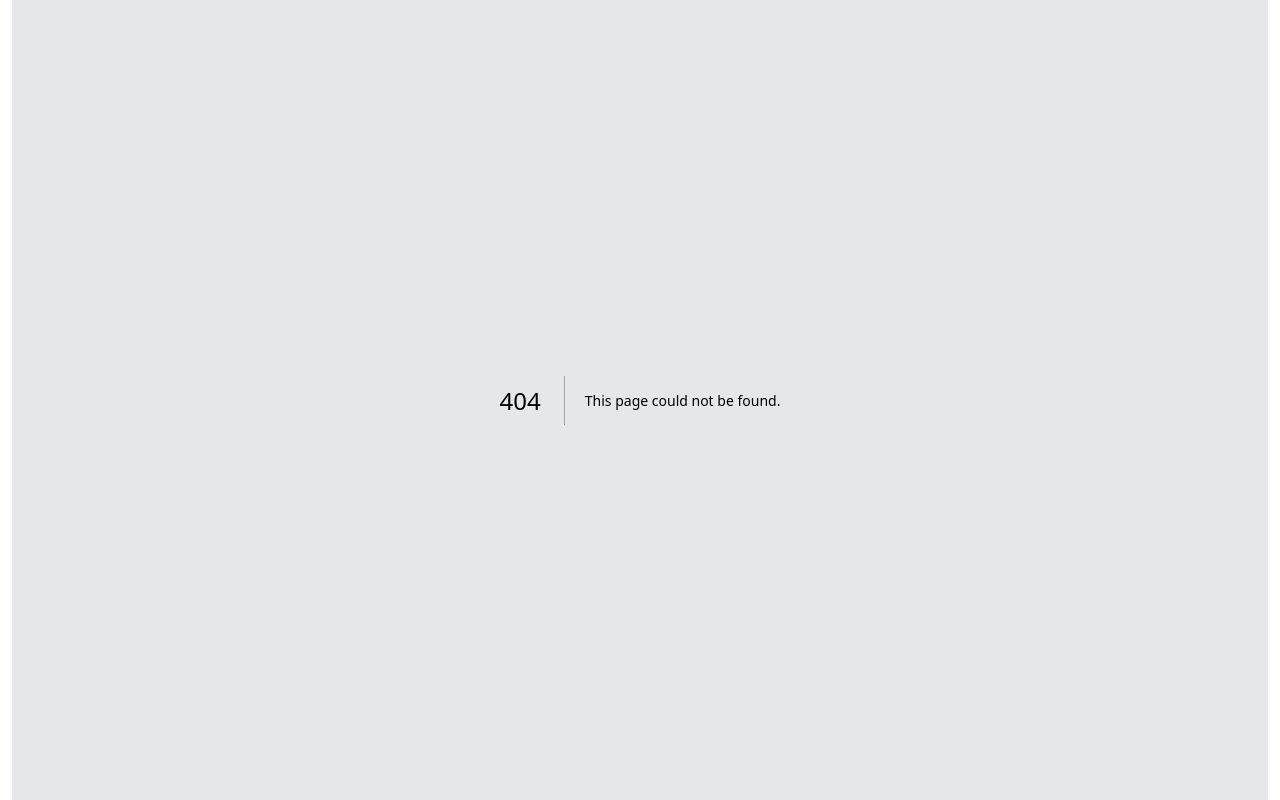
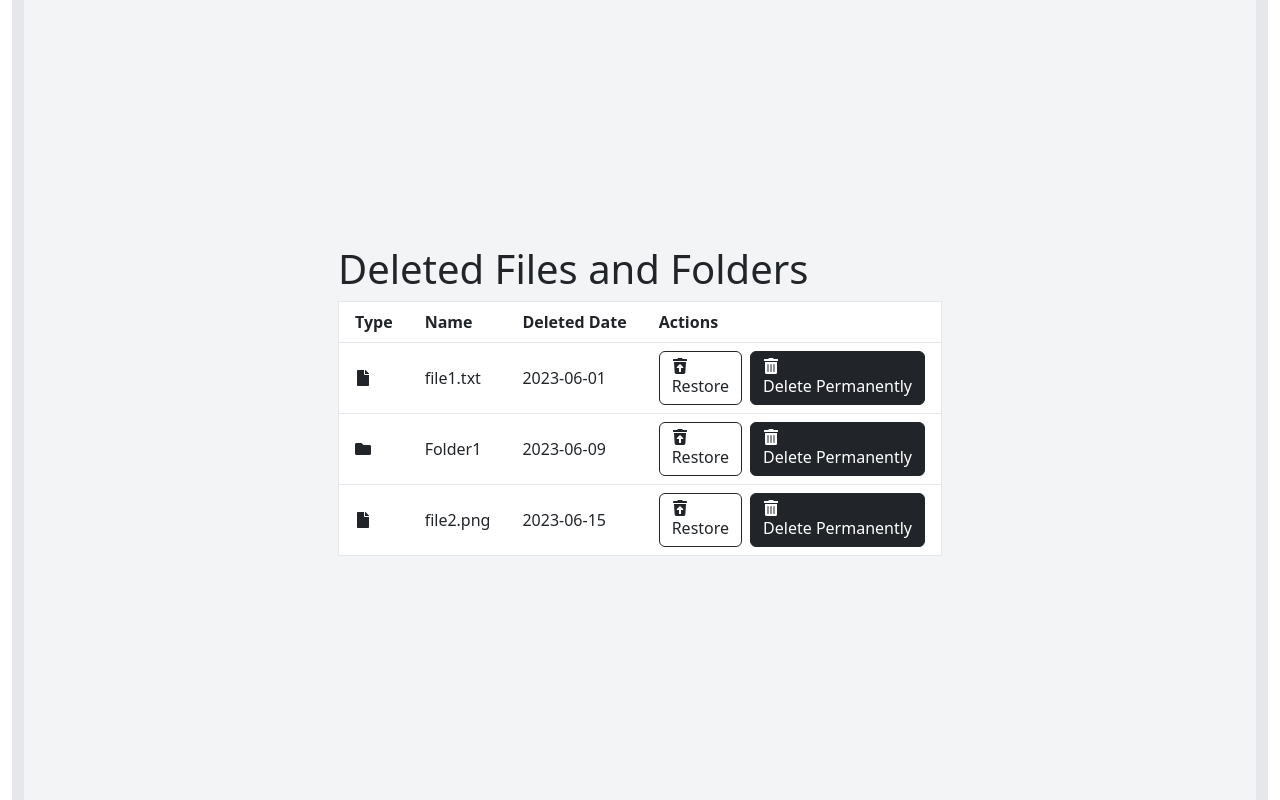
Before and after one commit to aliffianilhamf/salgu, a Next.js app in the folder salgu-front-end/: page /drive/1/1/retention in a window 1280 px wide. Before the commit this address had no page. Built offline with nearby package versions, Linux system fonts and the light colour scheme.

Commit message:
feature: retention page

```diff
--- /dev/null
+++ b/salgu-front-end/src/app/drive/[itemType]/[id]/retention/page.tsx
@@ -0,0 +1,15 @@
+"use client";
+import Link from "next/link";
+import React from "react";
+import { NextPage } from "next";
+import DeletedItems from "@/components/DeletedItems";
+
+const RetentionPage: NextPage = () => {
+  return (
+    <div className="tw-bg-gray-100 tw-min-h-screen tw-flex tw-items-center tw-justify-center">
+      <DeletedItems />
+    </div>
+  );
+};
+
+export default RetentionPage;
--- a/salgu-front-end/src/app/drive/files/[id]/page.tsx
+++ b/salgu-front-end/src/app/drive/files/[id]/page.tsx
@@ -9,7 +9,13 @@ import { filetypemime } from "magic-bytes.js";
 import isutf8 from "isutf8";
 import { saveAs } from "file-saver";
 import { File } from "@/types";
-import { FaDownload, FaEdit, FaShare, FaHistory } from "react-icons/fa";
+import {
+  FaDownload,
+  FaEdit,
+  FaShare,
+  FaHistory,
+  FaClock,
+} from "react-icons/fa";
 import { useErrorBoundary } from "react-error-boundary";
 
 export default function FilePage({ params }: any) {
@@ -113,6 +119,15 @@ export default function FilePage({ params }: any) {
             <FaHistory className="me-2" /> History
           </Button>
         </Link>
+        <Link
+          href="/drive/folders/1/retention"
+          passHref
+          className="tw-no-underline"
+        >
+          <Button variant="outline-dark" className="d-flex align-items-center">
+            <FaClock className="me-2" /> Retention
+          </Button>
+        </Link>
       </div>
       <p>
         <strong>Mime type:</strong> {mime}
--- /dev/null
+++ b/salgu-front-end/src/components/DeletedItems.tsx
@@ -0,0 +1,84 @@
+import React, { useState } from "react";
+import { FaFile, FaFolder, FaTrashAlt, FaTrashRestore } from "react-icons/fa";
+
+interface DeletedItem {
+  id: number;
+  name: string;
+  type: "file" | "folder";
+  deletedDate: string;
+}
+
+const DeletedItems: React.FC = () => {
+  const [deletedFiles, setDeletedFiles] = useState<DeletedItem[]>([
+    { id: 1, name: "file1.txt", type: "file", deletedDate: "2023-06-01" },
+    { id: 2, name: "Folder1", type: "folder", deletedDate: "2023-06-09" },
+    { id: 3, name: "file2.png", type: "file", deletedDate: "2023-06-15" },
+  ]);
+
+  const handleRestore = (id: number) => {
+    // Implement restore logic here
+    console.log(`Restoring item with id ${id}`);
+  };
+
+  const handleDeletePermanently = (id: number) => {
+    // Implement delete permanently logic here
+    console.log(`Deleting permanently item with id ${id}`);
+  };
+
+  return (
+    <div className="tw-overflow-x-auto">
+      <h1>Deleted Files and Folders</h1>
+      <table className="tw-min-w-full tw-bg-white tw-border tw-border-gray-200">
+        <thead>
+          <tr>
+            <th className="tw-px-4 tw-py-2 tw-border-b tw-border-gray-200">
+              Type
+            </th>
+            <th className="tw-px-4 tw-py-2 tw-border-b tw-border-gray-200">
+              Name
+            </th>
+            <th className="tw-px-4 tw-py-2 tw-border-b tw-border-gray-200">
+              Deleted Date
+            </th>
+            <th className="tw-px-4 tw-py-2 tw-border-b tw-border-gray-200">
+              Actions
+            </th>
+          </tr>
+        </thead>
+        <tbody>
+          {deletedFiles.map((item) => (
+            <tr key={item.id}>
+              <td className="tw-px-4 tw-py-2 tw-border-b tw-border-gray-200">
+                {item.type === "file" ? <FaFile /> : <FaFolder />}
+              </td>
+              <td className="tw-px-4 tw-py-2 tw-border-b tw-border-gray-200">
+                {item.name}
+              </td>
+              <td className="tw-px-4 tw-py-2 tw-border-b tw-border-gray-200">
+                {item.deletedDate}
+              </td>
+              <td className="tw-px-4 tw-py-2 tw-border-b tw-border-gray-200">
+                <div className="tw-flex tw-gap-2">
+                  <button
+                    onClick={() => handleRestore(item.id)}
+                    className="btn btn-outline-dark tw-text-white tw-px-4 tw-py-2 tw-rounded-lg hover:tw-bg-green-600 tw-flex tw-items-center"
+                  >
+                    <FaTrashRestore className="tw-mr-2" /> Restore
+                  </button>
+                  <button
+                    onClick={() => handleDeletePermanently(item.id)}
+                    className="btn btn-dark tw-text-white tw-px-4 tw-py-2 tw-rounded-lg hover:tw-bg-red-600 tw-flex tw-items-center"
+                  >
+                    <FaTrashAlt className="tw-mr-2" /> Delete Permanently
+                  </button>
+                </div>
+              </td>
+            </tr>
+          ))}
+        </tbody>
+      </table>
+    </div>
+  );
+};
+
+export default DeletedItems;
```
